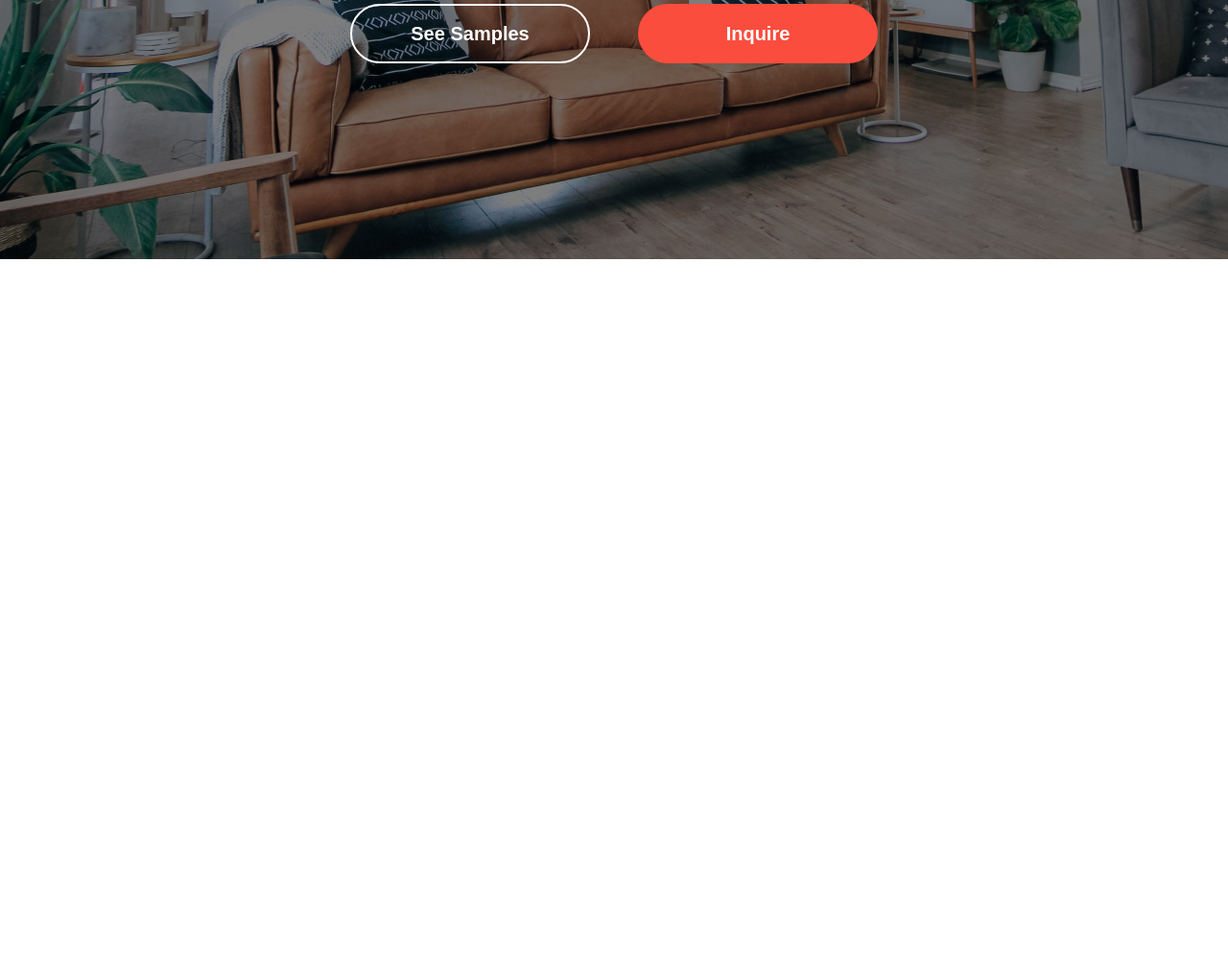
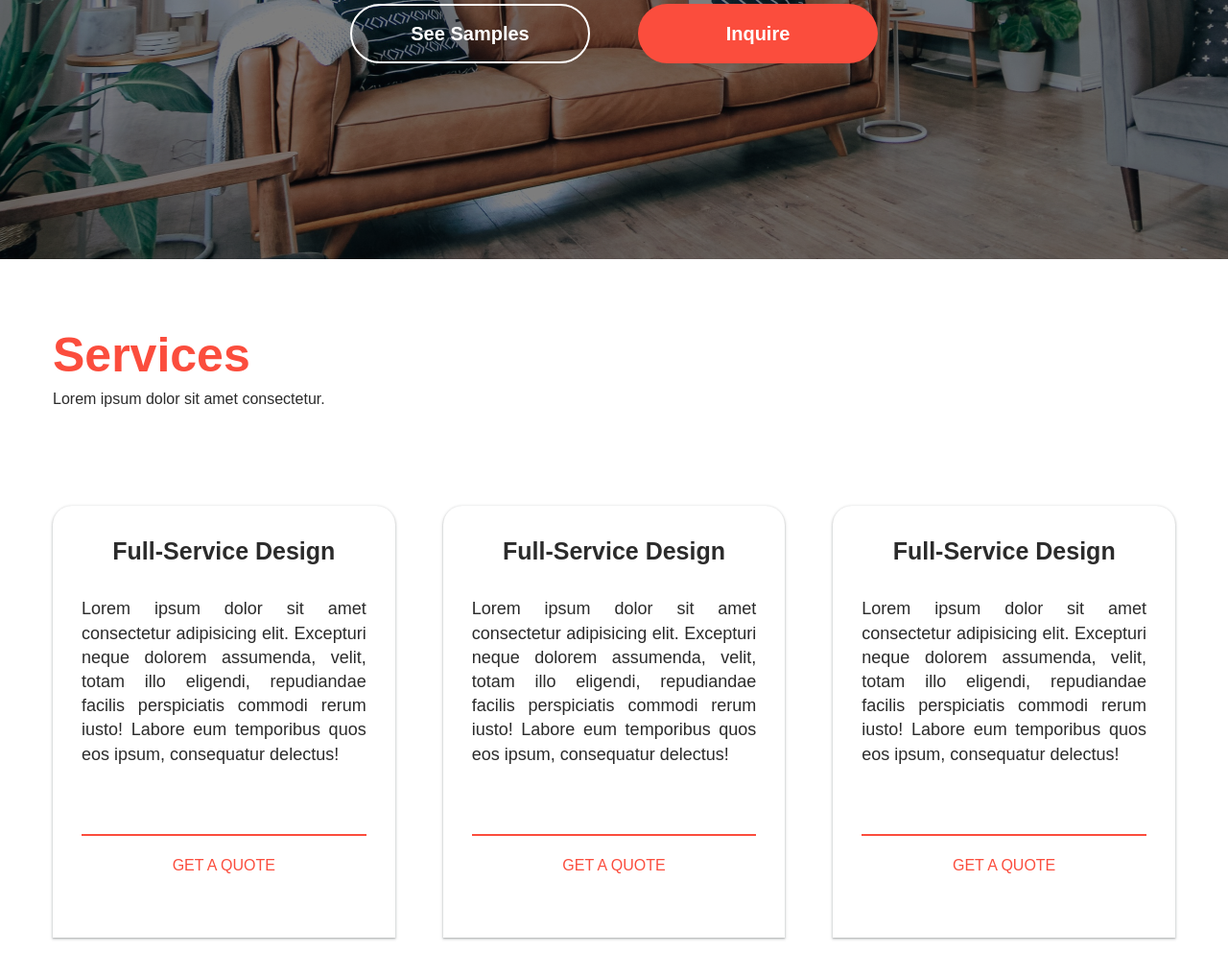
Before and after one commit to KhylePhilipe18/Insight-Basic, a plain HTML site: page index.html in a window 1280 px wide. Shown: the part 530-1548 px from the top of the page at 96% size. Before the commit the page ends 830 px from the top, so only its background shows below. Drawn offline with Linux system fonts and the light colour scheme.

Commit message:
services

```diff
--- a/index.html
+++ b/index.html
@@ -41,7 +41,33 @@
 
 <section class="services">
     <div class="container">
-        <div class="services__wrapper"></div>
+        <div class="services__title">
+            <h2>Services</h2>
+            <p>Lorem ipsum dolor sit amet consectetur.</p>
+        </div>
+        <div class="services__wrapper">
+            <div class="services__card">
+                <h4>Full-Service Design</h4>
+                <p>Lorem ipsum dolor sit amet consectetur adipisicing elit. Excepturi neque dolorem assumenda, velit, totam illo eligendi, repudiandae facilis perspiciatis commodi rerum iusto! Labore eum temporibus quos eos ipsum, consequatur delectus!</p>
+                <div class="services__btn">
+                    <a href="">GET A QUOTE</a>
+                </div>
+            </div>
+            <div class="services__card">
+                <h4>Full-Service Design</h4>
+                <p>Lorem ipsum dolor sit amet consectetur adipisicing elit. Excepturi neque dolorem assumenda, velit, totam illo eligendi, repudiandae facilis perspiciatis commodi rerum iusto! Labore eum temporibus quos eos ipsum, consequatur delectus!</p>
+                <div class="services__btn">
+                    <a href="">GET A QUOTE</a>
+                </div>
+            </div>
+            <div class="services__card">
+                <h4>Full-Service Design</h4>
+                <p>Lorem ipsum dolor sit amet consectetur adipisicing elit. Excepturi neque dolorem assumenda, velit, totam illo eligendi, repudiandae facilis perspiciatis commodi rerum iusto! Labore eum temporibus quos eos ipsum, consequatur delectus!</p>
+                <div class="services__btn">
+                    <a href="">GET A QUOTE</a>
+                </div>
+            </div>
+        </div>
     </div>
 </section>
 </body>
--- a/style.css
+++ b/style.css
@@ -177,6 +177,49 @@ padding:1.5rem;
     font-weight:600;
 }
 
+/* SERVICES */
+.services{
+    padding:5rem 0;
+    background:#ffffff
+}
+.services__title h2{
+    font-size:5rem;
+    font-weight:600;
+    color:#fb4d3d
+}
+.services__wrapper{
+    display:grid;
+    grid-template-columns:1fr 1fr 1fr;
+    grid-gap:5rem;
+}
+.services__card{
+    box-shadow: rgba(60, 64, 67, 0.3) 0px 1px 2px 0px, rgba(60, 64, 67, 0.15) 0px 1px 3px 1px;
+    padding:3rem 3rem 0 3rem;
+    height:450px;
+    border-top-left-radius:2rem;
+    border-top-right-radius:2rem;
+    margin-top:10rem;
+}
+.services__card h4{
+    text-align:center;
+    font-size:2.5rem;
+    font-weight:600;
+    margin-bottom:3rem;
+}
+.services__card p{
+    font-size:1.8rem;
+    text-align:justify;
+}
+.services__btn a{
+    color:#fb4d3d;
+    border-top:2px solid #fb4d3d;
+    padding:2rem 0;
+    display:flex;
+    justify-content:center;
+    margin-top:7rem;
+}
+
+
 
 
 /* REPEATABLE PATTERNS */
```
